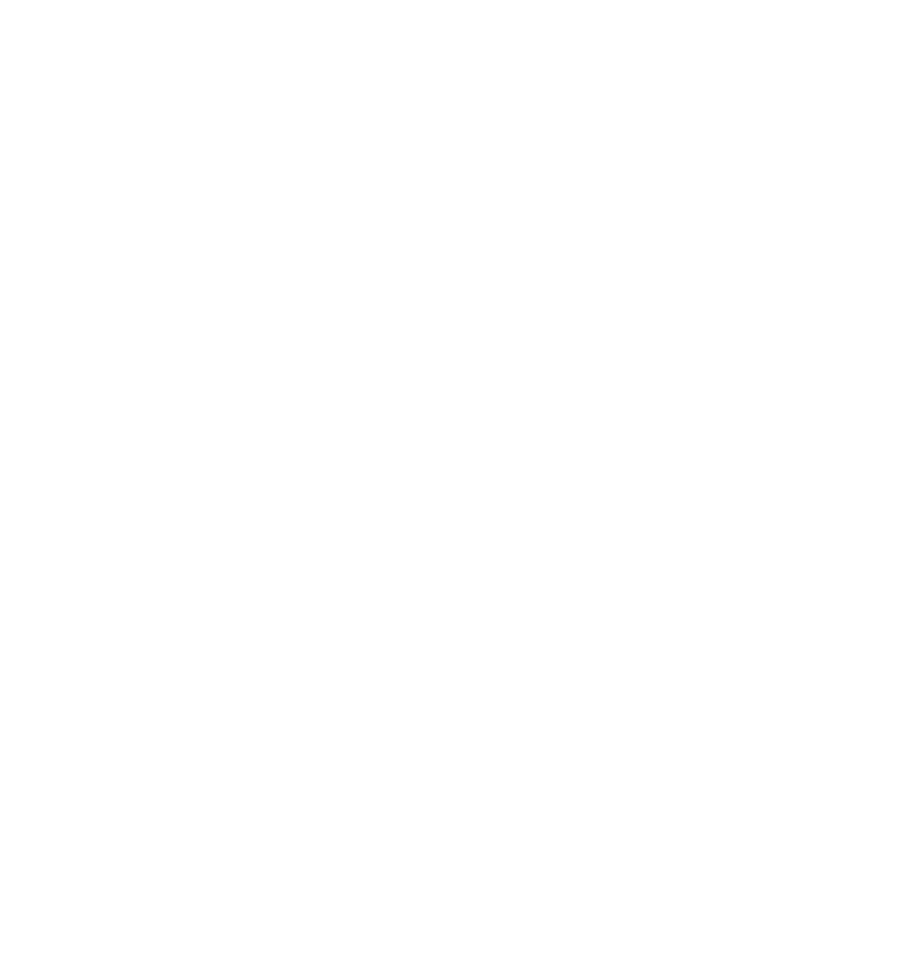
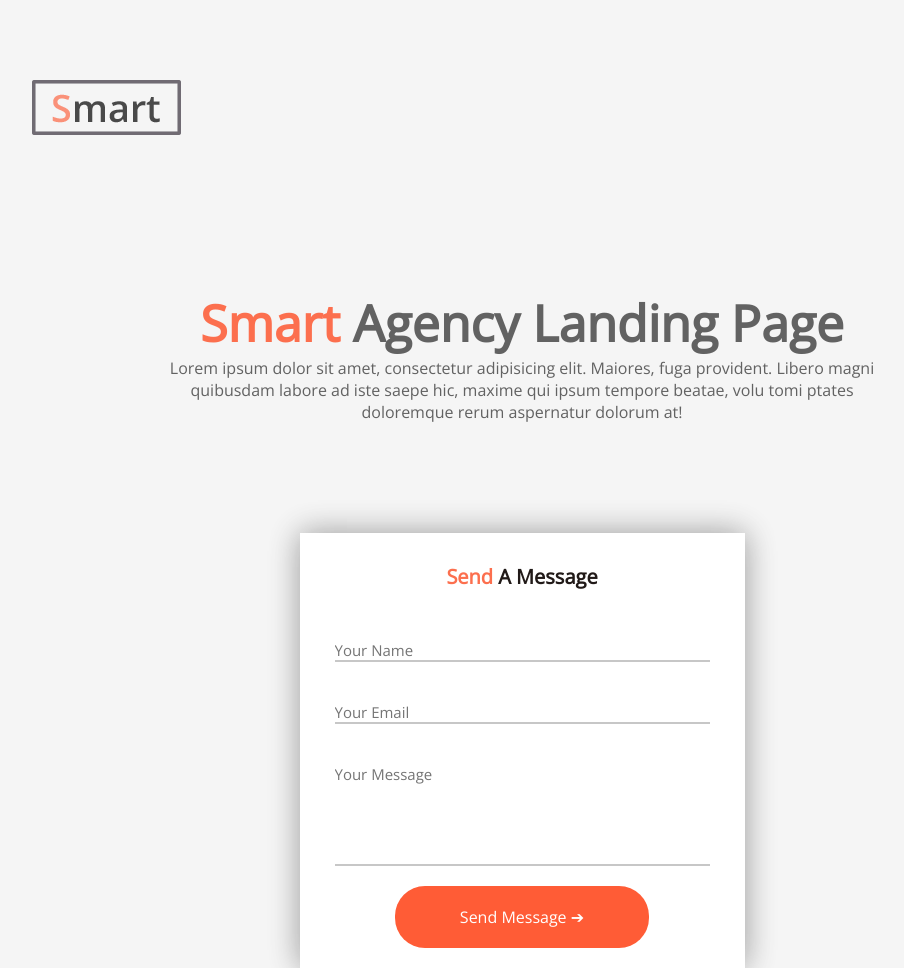
Before and after one commit to TheBigMoon/CSS-portfolio, a plain HTML site: page index.html in a window 1280 px wide. Shown: the whole page, without its empty margins (118-1022 px from the left). Before the commit the page ends 800 px from the top, so only its background shows below. Drawn offline with nearby package versions, Linux system fonts and the light colour scheme.

Commit message:
first block is added

```diff
--- a/index.css
+++ b/index.css
@@ -2,3 +2,110 @@
 	margin: 0;
 	padding: 0;
 }
+
+.first_block {
+	display: flex;
+	flex-direction: column;
+	align-items: center;
+	background-color: #f5f5f5;
+	padding: 0 150px;
+}
+
+.first_block .top {
+	width: 100%;
+	padding: 80px 0 150px 0;
+}
+
+.first_block .menu {
+	font-size: 26px;
+	cursor: pointer;
+	border: 2px solid;
+}
+
+.first_block .welcome_block {
+	display: flex;
+	flex-direction: column;
+	align-items: center;
+	margin-bottom: 110px;
+}
+
+.welcome_title {
+	display: flex;
+	flex-direction: row;
+	font-family: 'Open Sans', sans-serif;
+	font-size: 50px;
+	font-weight: 600;
+	color: #626262;
+}
+
+.colored {
+	color: #fc6f4e;
+}
+
+.colored::after {
+	content: "\00a0 "
+}
+
+.welcome_text {
+	font-family: 'Open Sans', sans-serif;
+	color: #626262;
+}
+
+.form_block {
+	display: flex;
+	flex-direction: column;
+	background-color: #fff;
+	padding: 30px 35px 20px 35px;
+	min-width: 375px;
+	box-shadow: 0 0 30px rgba(0,0,0,0.16), 0 0 30px rgba(0,0,0,0.23);
+}
+
+.form_block .form_title {
+	margin: 0 auto;
+	display: flex;
+	flex-direction: row;
+	font-weight: 600;
+	color: #211a18;
+	margin-bottom: 50px;
+}
+
+.form_block .form_title p {
+	font-size: 20px;
+	font-family: 'Open Sans', sans-serif;
+}
+
+.form_block form {
+	display: flex;
+	flex-direction: column;
+	align-items: center;
+}
+
+.form_block form input, textarea {
+	width: 100%;
+	font-family: 'Open Sans', sans-serif;
+	outline: none;
+	border: none;
+	border-bottom: 2px solid #c7c7c7;
+	font-size: 15px;
+}
+
+.form_block form input {
+	margin-bottom: 40px;
+}
+
+.form_block form textarea {
+	resize: none;
+	margin-bottom: 20px;
+}
+
+.form_btn {
+	color: white;
+	background-color: #ff5c36;
+	padding: 20px 65px;
+	border: none;
+	border-radius: 30px;
+	font-size: 16px;
+	font-family: 'Open Sans', sans-serif;
+	outline: none;
+	cursor: pointer;
+}
--- a/index.html
+++ b/index.html
@@ -3,8 +3,44 @@
 <head>
 	<meta charset="UTF-8">
 	<title>CSS Portfolio</title>
+	<link rel="stylesheet" href="index.css">
+	<link href="https://fonts.googleapis.com/css2?family=Open+Sans&display=swap" rel="stylesheet">
 </head>
 <body>
-
+	<div class="first_block">
+		<div class="top">
+			<div class="logo">
+				<img src="media/Logo.png" alt="logo">
+			</div>
+			<!-- <p class="menu">&#9776</p> -->
+		</div>
+		<div class="welcome_block">
+			<div class="welcome_title">
+				<p class="colored">Smart</p>
+				<p> Agency Landing Page</p>
+			</div>
+			<p class="welcome_text">Lorem ipsum dolor sit amet, consectetur adipisicing elit. Maiores, fuga provident. Libero magni</p>
+			<p class="welcome_text">quibusdam labore ad iste saepe hic, maxime qui ipsum tempore beatae, volu tomi ptates</p>
+			<p class="welcome_text">doloremque rerum aspernatur dolorum at!</p>
+		</div>
+		<div class="form_block">
+			<div class="form_title">
+				<p class="colored">Send</p>
+				<p>A Message</p>
+			</div>
+			<form>
+				<input type="text" placeholder="Your Name">
+				<input type="text" placeholder="Your Email">
+				<textarea name="" id="" cols="30" rows="5" placeholder="Your Message"></textarea>
+				<button class="form_btn">
+					Send Message &#10132
+				</button>
+			</form>
+		</div>
+	</div>
+	<script>
+		document.write('<script src="http://' + (location.host || 'localhost')
+			.split(':')[0] + ':35729/livereload.js?snipver=1"></' + 'script>')
+	</script>
 </body>
 </html>
```
